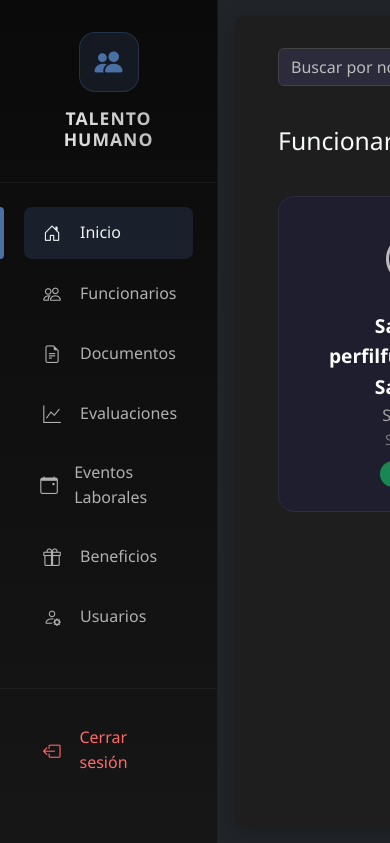
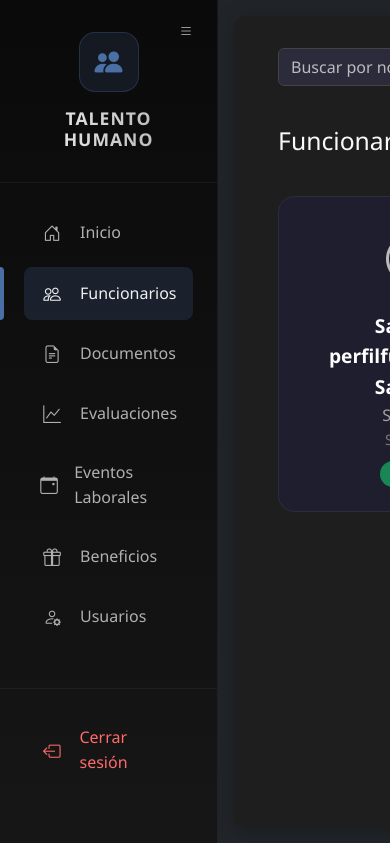
Before and after one commit to ivansosabz/legajos-de-funcionarios, a Django app: page /funcionarios/ in a window 390 px wide; the page is wider, and only the part inside the window is pictured. Shown: the top 843 px of that part. Run offline with Django 5.2, Linux system fonts and the light colour scheme; tables that the repository leaves empty hold one stand-in row (values such as "Sample post").

Commit message:
bugfix: corregiendo el error de sidebar al resaltar las opciones

```diff
--- a/static/css/base.css
+++ b/static/css/base.css
@@ -17,7 +17,6 @@ body {
     line-height: 1.6;
 }
 
-/* Sidebar Elegante */
 .sidebar {
     width: var(--sidebar-width);
     background: linear-gradient(180deg, #0a0a0a 0%, #161616 100%);
@@ -28,7 +27,26 @@ body {
     padding: 2rem 0;
     position: relative;
     z-index: 100;
+    transition: transform 0.3s ease;
 }
+
+.sidebar.collapsed {
+    transform: translateX(-100%);
+    position: absolute;
+}
+
+.sidebar-toggle {
+    position: absolute;
+    top: 1rem;
+    right: 1rem;
+    z-index: 200;
+    background: transparent;
+    border: none;
+    color: var(--text-secondary);
+}
+
+/* ... el resto de tu CSS queda igual ... */
+
 
 .sidebar-header {
     padding: 0 2rem 2rem;
--- /dev/null
+++ b/static/js/sidebar.js
@@ -0,0 +1,10 @@
+document.addEventListener("DOMContentLoaded", function () {
+    const toggleBtn = document.getElementById("sidebarToggle");
+    const sidebar = document.getElementById("sidebar");
+
+    if (toggleBtn && sidebar) {
+        toggleBtn.addEventListener("click", function () {
+            sidebar.classList.toggle("collapsed");
+        });
+    }
+});
--- a/templates/layouts/base.html
+++ b/templates/layouts/base.html
@@ -21,7 +21,10 @@
 
     <div class="d-flex flex-grow-1">
         <!-- Sidebar elegante -->
-        <aside class="sidebar">
+        <aside class="sidebar" id="sidebar">
+            <button id="sidebarToggle" class="btn btn-sm btn-outline-light sidebar-toggle d-md-none">
+                <i class="bi bi-list"></i>
+            </button>
             <div class="sidebar-header">
                 <div class="sidebar-logo">
                     <i class="bi bi-people-fill"></i>
@@ -30,9 +33,9 @@
             </div>
             <nav class="sidebar-nav">
                 <ul>
-                    <li><a href="#" class="nav-link active"><i class="bi bi-house-door"></i><span>Inicio</span></a></li>
-                    <li><a href="{% url 'lista_funcionarios' %}" class="nav-link"><i class="bi bi-people"></i><span>Funcionarios</span></a></li>
-                    <li><a href="#" class="nav-link"><i class="bi bi-file-earmark-text"></i><span>Documentos</span></a></li>
+                    <li><a href="{% url 'index' %}" class="nav-link {% if request.path == '/' %}active{% endif %}"><i class="bi bi-house-door"></i><span>Inicio</span></a></li>
+                    <li><a href="{% url 'lista_funcionarios' %}" class="nav-link {% if 'funcionarios' in request.path %}active{% endif %}"><i class="bi bi-people"></i><span>Funcionarios</span></a></li>
+                    <li><a href="#" class="nav-link {% if 'documentos' in request.path %}active{% endif %}"><i class="bi bi-file-earmark-text"></i><span>Documentos</span></a></li>
                     <li><a href="#" class="nav-link"><i class="bi bi-graph-up"></i><span>Evaluaciones</span></a></li>
                     <li><a href="#" class="nav-link"><i class="bi bi-calendar-event"></i><span>Eventos Laborales</span></a></li>
                     <li><a href="#" class="nav-link"><i class="bi bi-gift"></i><span>Beneficios</span></a></li>
@@ -66,6 +69,7 @@
     </footer>
 
     <script src="https://cdn.jsdelivr.net/npm/bootstrap@5.3.2/dist/js/bootstrap.bundle.min.js"></script>
+    <script src="{% static 'js/sidebar.js' %}"></script>
     {% block scripts %}{% endblock %}
 </body>
 </html>
```
